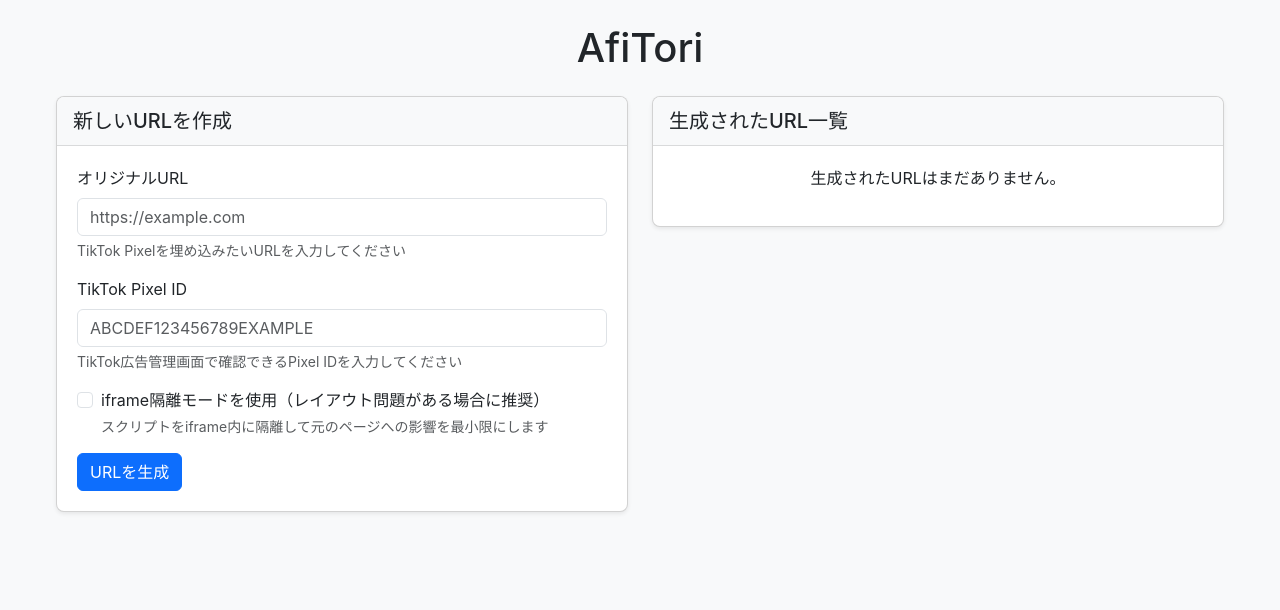
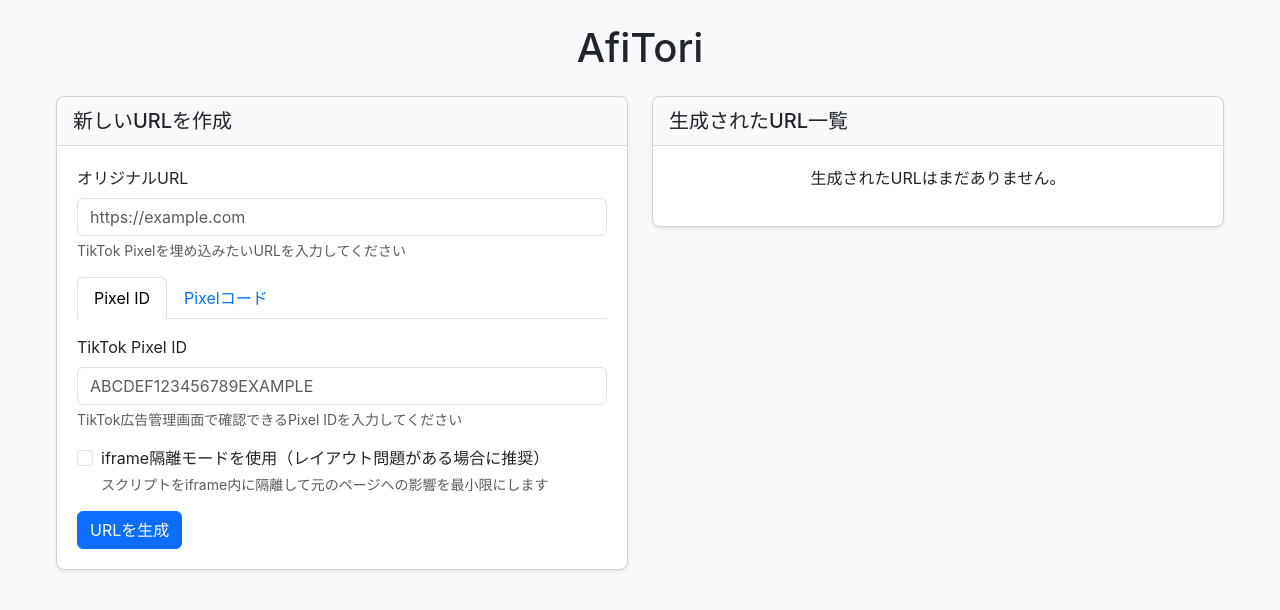
Before and after one commit to naochan3/traffic, a Flask app: page / in a window 1280 px wide. Shown: the top 610 px of the page. Run offline with Flask 3, Linux system fonts and the light colour scheme; some libraries are stand-ins or nearby versions.

Commit message:
Pixelコード直接入力機能を追加

```diff
--- a/app.py
+++ b/app.py
@@ -93,10 +93,15 @@ def fetch_html_content(url):
 @app.route('/create', methods=['POST'])
 def create():
     original_url = request.form.get('original_url')
-    pixel_id = request.form.get('pixel_id')
+    pixel_id = request.form.get('pixel_id', '')
+    pixel_code = request.form.get('pixel_code', '')
 
-    if not original_url or not pixel_id:
-        flash('URLとPixel IDを入力してください。', 'error')
+    if not original_url:
+        flash('URLを入力してください。', 'error')
+        return redirect(url_for('index'))
+
+    if not pixel_id and not pixel_code:
+        flash('Pixel IDまたはPixelコードのいずれかを入力してください。', 'error')
         return redirect(url_for('index'))
 
     try:
@@ -114,31 +119,30 @@ def create():
         # スクリプト隔離用のiframeを使うかどうかの判定
         use_iframe = 'true' == request.form.get('use_iframe', 'false')
 
-        if use_iframe:
-            # iframeを使ってTikTok Pixelを隔離する方法 - CORSエラー修正対応
-            iframe_template = """<!DOCTYPE html><html><head><meta charset="UTF-8"><script>
+        # コードが提供されている場合は、そのコードを使用。そうでなければPixel IDを使用
+        if pixel_code:
+            # 提供されたPixelコードを直接使用する
+            # スクリプトタグを削除して純粋なJSコードのみ抽出
+            pixel_code = pixel_code.strip()
+            if pixel_code.startswith('<script'):
+                start_idx = pixel_code.find('>') + 1
+                end_idx = pixel_code.rfind('</script>')
+                if start_idx > 0 and end_idx > start_idx:
+                    pixel_code = pixel_code[start_idx:end_idx].strip()
+
+            if use_iframe:
+                # iframeを使用する場合、Pixelコードをiframe内に隔離
+                iframe_html = f"""<!DOCTYPE html><html><head><meta charset="UTF-8"><script>
 window.addEventListener('DOMContentLoaded', function() {{
     try {{
-        !function (w, d, t) {{
-            w.TiktokAnalyticsObject=t;
-            var ttq=w[t]=w[t]||[];
-            ttq.methods=["page","track","identify","instances","debug","on","off","once","ready","alias","group","enableCookie","disableCookie"];
-            ttq.setAndDefer=function(t,e){{t[e]=function(){{t.push([e].concat(Array.prototype.slice.call(arguments,0)))}};}};
-            for(var i=0;i<ttq.methods.length;i++)ttq.setAndDefer(ttq,ttq.methods[i]);
-            ttq.instance=function(t){{for(var e=ttq._i[t]||[],n=0;n<ttq.methods.length;n++)ttq.setAndDefer(e,ttq.methods[n]);return e}};
-            ttq.load=function(e,n){{var i="https://analytics.tiktok.com/i18n/pixel/events.js";ttq._i=ttq._i||{{}},ttq._i[e]=[],ttq._i[e]._u=i,ttq._t=ttq._t||{{}},ttq._t[e]=+new Date,ttq._o=ttq._o||{{}},ttq._o[e]=n||{{}};var o=document.createElement("script");o.type="text/javascript",o.async=!0,o.src=i+"?sdkid="+e+"&lib="+t;var a=document.getElementsByTagName("script")[0];a.parentNode.insertBefore(o,a)}};
-            ttq.load('{0}');
-            ttq.page();
-        }}(window, document, 'ttq');
+        {pixel_code}
     }} catch(err) {{
         console.error('TikTok Pixel実行エラー:', err);
     }}
 }});
 </script></head><body></body></html>"""
 
-            iframe_html = iframe_template.format(pixel_id)
-
-            pixel_script = """
+                pixel_script = """
 <!-- TikTok Pixel (iframe隔離版 - 完全分離) -->
 <script type="text/javascript">
 // ページが完全に読み込まれてからピクセルを実行
@@ -185,9 +189,138 @@ window.addEventListener('DOMContentLoaded', function() {{
 })();
 </script>
 """
+            else:
+                # 通常の非表示要素方式（直接コードを使用）
+                pixel_script = """
+<!-- TikTok Pixel（非表示要素方式） -->
+<script type="text/javascript">
+// ピクセルコードは独立したスコープで実行し、グローバル変数の競合を防ぐ
+(function() {
+    // ページが完全に読み込まれてから実行することで、DOM操作の競合を防ぐ
+    function loadTikTokPixel() {
+        try {
+            // 非表示コンテナ作成（CSS競合を防ぐために独立した要素を使用）
+            var pixelContainer = document.createElement('div');
+            pixelContainer.id = 'tiktok-pixel-container';
+            pixelContainer.setAttribute('aria-hidden', 'true');
+            pixelContainer.style.cssText = 'position:absolute!important;width:0!important;height:0!important;overflow:hidden!important;opacity:0!important;pointer-events:none!important;display:none!important;';
+
+            // TikTok Pixelコードを実行するスクリプト要素（非同期ロード）
+            var pixelScript = document.createElement('script');
+            pixelScript.type = 'text/javascript';
+            pixelScript.async = true;
+
+            // 独立スコープ内でコードを実行し、グローバル名前空間の汚染を防ぐ
+            pixelScript.textContent = '""" + pixel_code.replace("'", "\\'") + """';
+
+            // コンテナにスクリプトを追加し、DOMに安全に挿入
+            pixelContainer.appendChild(pixelScript);
+
+            if (document.body) {
+                document.body.appendChild(pixelContainer);
+            } else {
+                // ボディが存在しない場合は遅延して再試行
+                document.addEventListener('DOMContentLoaded', function() {
+                    if (document.body) {
+                        document.body.appendChild(pixelContainer);
+                    }
+                });
+            }
+        } catch(err) {
+            // エラーをサイレントに処理（ユーザーに表示されないよう）
+            console.error('[TikTok]: Pixel設定エラー', err);
+        }
+    }
+
+    // ページの読み込みステータスに応じた実行タイミング制御
+    if (document.readyState === 'complete') {
+        // すでにページが読み込み完了している場合
+        setTimeout(loadTikTokPixel, 2000);
+    } else {
+        // ページ読み込み完了後に実行
+        window.addEventListener('load', function() {
+            setTimeout(loadTikTokPixel, 2000);
+        });
+    }
+})();
+</script>
+"""
         else:
-            # 通常の遅延読み込み方式（非表示要素として実装）
-            js_template = """(function(w, d, t) {
+            # Pixel IDが提供されている場合、従来の方法でコードを生成
+            if use_iframe:
+                # iframeを使ってTikTok Pixelを隔離する方法 - CORSエラー修正対応
+                iframe_template = """<!DOCTYPE html><html><head><meta charset="UTF-8"><script>
+window.addEventListener('DOMContentLoaded', function() {{
+    try {{
+        !function (w, d, t) {{
+            w.TiktokAnalyticsObject=t;
+            var ttq=w[t]=w[t]||[];
+            ttq.methods=["page","track","identify","instances","debug","on","off","once","ready","alias","group","enableCookie","disableCookie"];
+            ttq.setAndDefer=function(t,e){{t[e]=function(){{t.push([e].concat(Array.prototype.slice.call(arguments,0)))}};}};
+            for(var i=0;i<ttq.methods.length;i++)ttq.setAndDefer(ttq,ttq.methods[i]);
+            ttq.instance=function(t){{for(var e=ttq._i[t]||[],n=0;n<ttq.methods.length;n++)ttq.setAndDefer(e,ttq.methods[n]);return e}};
+            ttq.load=function(e,n){{var i="https://analytics.tiktok.com/i18n/pixel/events.js";ttq._i=ttq._i||{{}},ttq._i[e]=[],ttq._i[e]._u=i,ttq._t=ttq._t||{{}},ttq._t[e]=+new Date,ttq._o=ttq._o||{{}},ttq._o[e]=n||{{}};var o=document.createElement("script");o.type="text/javascript",o.async=!0,o.src=i+"?sdkid="+e+"&lib="+t;var a=document.getElementsByTagName("script")[0];a.parentNode.insertBefore(o,a)}};
+            ttq.load('{0}');
+            ttq.page();
+        }}(window, document, 'ttq');
+    }} catch(err) {{
+        console.error('TikTok Pixel実行エラー:', err);
+    }}
+}});
+</script></head><body></body></html>"""
+
+                iframe_html = iframe_template.format(pixel_id)
+
+                pixel_script = """
+<!-- TikTok Pixel (iframe隔離版 - 完全分離) -->
+<script type="text/javascript">
+// ページが完全に読み込まれてからピクセルを実行
+(function() {
+    // メインページの読み込み完了後に実行することで競合を防ぐ
+    function injectTikTokPixel() {
+        try {
+            // スクリプト要素をdocument.headに直接追加しない隔離コンテナを作成
+            var container = document.createElement('div');
+            container.id = 'tiktok-pixel-container';
+            container.style.cssText = 'display:none!important;width:0!important;height:0!important;opacity:0!important;pointer-events:none!important;position:absolute!important;';
+
+            // iframe要素を作成して隔離環境を提供
+            var iframe = document.createElement('iframe');
+            iframe.title = "TikTok Pixel";
+            iframe.setAttribute('sandbox', 'allow-scripts allow-same-origin');
+            iframe.style.cssText = 'border:0!important;width:0!important;height:0!important;display:none!important;';
+
+            // コンテナにiframeを追加し、bodyの最後に配置
+            container.appendChild(iframe);
+            document.body.appendChild(container);
+
+            // iframe内にTikTokスクリプトを安全に埋め込み
+            var iframeDoc = iframe.contentWindow.document;
+            iframeDoc.open();
+            iframeDoc.write('""" + iframe_html.replace("'", "\\'") + """');
+            iframeDoc.close();
+        } catch(err) {
+            // エラーを非表示にして、メインページに影響を与えないようにする
+            console.error('[TikTok]: Pixel設定エラー', err);
+        }
+    }
+
+    // ページの読み込みステータスに応じた実行タイミング制御
+    if (document.readyState === 'complete') {
+        // すでにページが読み込み完了している場合
+        setTimeout(injectTikTokPixel, 2000);
+    } else {
+        // ページ読み込み完了後に実行
+        window.addEventListener('load', function() {
+            setTimeout(injectTikTokPixel, 2000);
+        });
+    }
+})();
+</script>
+"""
+            else:
+                # 通常の遅延読み込み方式（非表示要素として実装）
+                js_template = """(function(w, d, t) {
     try {
         w.TiktokAnalyticsObject=t;
         var ttq=w[t]=w[t]||[];
@@ -204,9 +337,9 @@ window.addEventListener('DOMContentLoaded', function() {{
     }
 })(window, document, 'ttq');"""
 
-            js_content = js_template.format(pixel_id)
+                js_content = js_template.format(pixel_id)
 
-            pixel_script = """
+                pixel_script = """
 <!-- TikTok Pixel（非表示要素方式） -->
 <script type="text/javascript">
 // ピクセルコードは独立したスコープで実行し、グローバル変数の競合を防ぐ
@@ -659,14 +792,22 @@ html, body {{
                 except Exception as e:
                     app.logger.error(f"古いファイルの削除エラー: {str(e)}")
 
-        url_list.append({
+        # pixelコードの有無を確認して、適切な情報を保存
+        url_entry = {
             'id': file_id,
             'original_url': original_url,
-            'pixel_id': pixel_id,
             'new_url': new_url,
             'full_url': full_url,
             'created_at': datetime.now().strftime('%Y-%m-%d %H:%M:%S')
-        })
+        }
+
+        if pixel_id:
+            url_entry['pixel_id'] = pixel_id
+        else:
+            url_entry['pixel_id'] = 'カスタムコード'
+            url_entry['custom_code'] = True
+
+        url_list.append(url_entry)
 
         if save_url_list(url_list):
             flash('新しいURLが正常に作成されました！', 'success')
--- a/templates/index.html
+++ b/templates/index.html
@@ -44,11 +44,33 @@
                                 <input type="url" class="form-control" id="original_url" name="original_url" placeholder="https://example.com" required>
                                 <div class="form-text">TikTok Pixelを埋め込みたいURLを入力してください</div>
                             </div>
-                            <div class="mb-3">
-                                <label for="pixel_id" class="form-label">TikTok Pixel ID</label>
-                                <input type="text" class="form-control" id="pixel_id" name="pixel_id" placeholder="ABCDEF123456789EXAMPLE" required>
-                                <div class="form-text">TikTok広告管理画面で確認できるPixel IDを入力してください</div>
+
+                            <ul class="nav nav-tabs mb-3" id="pixelInputTabs" role="tablist">
+                                <li class="nav-item" role="presentation">
+                                    <button class="nav-link active" id="pixel-id-tab" data-bs-toggle="tab" data-bs-target="#pixel-id-content" type="button" role="tab" aria-controls="pixel-id-content" aria-selected="true">Pixel ID</button>
+                                </li>
+                                <li class="nav-item" role="presentation">
+                                    <button class="nav-link" id="pixel-code-tab" data-bs-toggle="tab" data-bs-target="#pixel-code-content" type="button" role="tab" aria-controls="pixel-code-content" aria-selected="false">Pixelコード</button>
+                                </li>
+                            </ul>
+
+                            <div class="tab-content mb-3" id="pixelTabContent">
+                                <div class="tab-pane fade show active" id="pixel-id-content" role="tabpanel" aria-labelledby="pixel-id-tab">
+                                    <div class="mb-3">
+                                        <label for="pixel_id" class="form-label">TikTok Pixel ID</label>
+                                        <input type="text" class="form-control" id="pixel_id" name="pixel_id" placeholder="ABCDEF123456789EXAMPLE">
+                                        <div class="form-text">TikTok広告管理画面で確認できるPixel IDを入力してください</div>
+                                    </div>
+                                </div>
+                                <div class="tab-pane fade" id="pixel-code-content" role="tabpanel" aria-labelledby="pixel-code-tab">
+                                    <div class="mb-3">
+                                        <label for="pixel_code" class="form-label">TikTok Pixelコード</label>
+                                        <textarea class="form-control" id="pixel_code" name="pixel_code" rows="6" placeholder="<script>!function (w, d, t) {w.TiktokAnalyticsObject=t;...}(window, document, 'ttq');</script>"></textarea>
+                                        <div class="form-text">TikTok広告管理画面からコピーしたPixelコード全体を貼り付けてください</div>
+                                    </div>
+                                </div>
                             </div>
+
                             <div class="mb-3 form-check">
                                 <input type="checkbox" class="form-check-input" id="use_iframe" name="use_iframe" value="true">
                                 <label class="form-check-label" for="use_iframe">iframe隔離モードを使用（レイアウト問題がある場合に推奨）</label>
@@ -135,6 +157,21 @@
                 });
             });
         });
+
+        // タブ切り替え時の入力値クリア
+        document.addEventListener('DOMContentLoaded', function() {
+            // Pixel IDタブがクリックされたとき
+            document.getElementById('pixel-id-tab').addEventListener('click', function() {
+                // Pixelコードをクリア
+                document.getElementById('pixel_code').value = '';
+            });
+
+            // Pixelコードタブがクリックされたとき
+            document.getElementById('pixel-code-tab').addEventListener('click', function() {
+                // Pixel IDをクリア
+                document.getElementById('pixel_id').value = '';
+            });
+        });
     </script>
 </body>
 </html>
```
